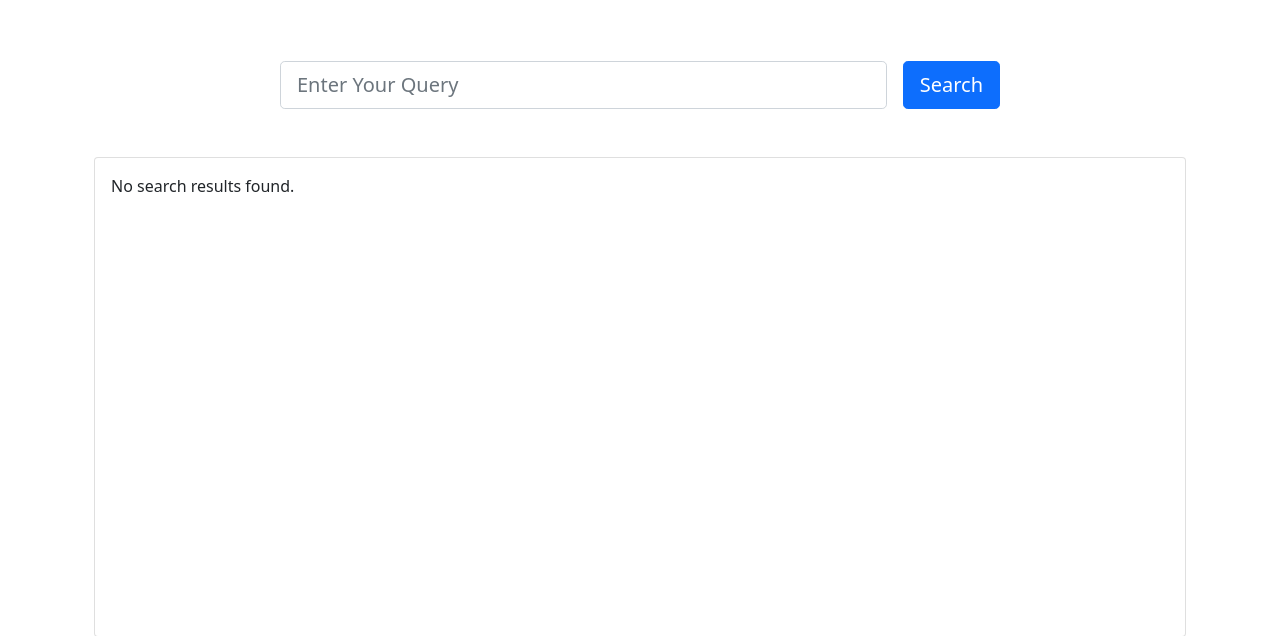
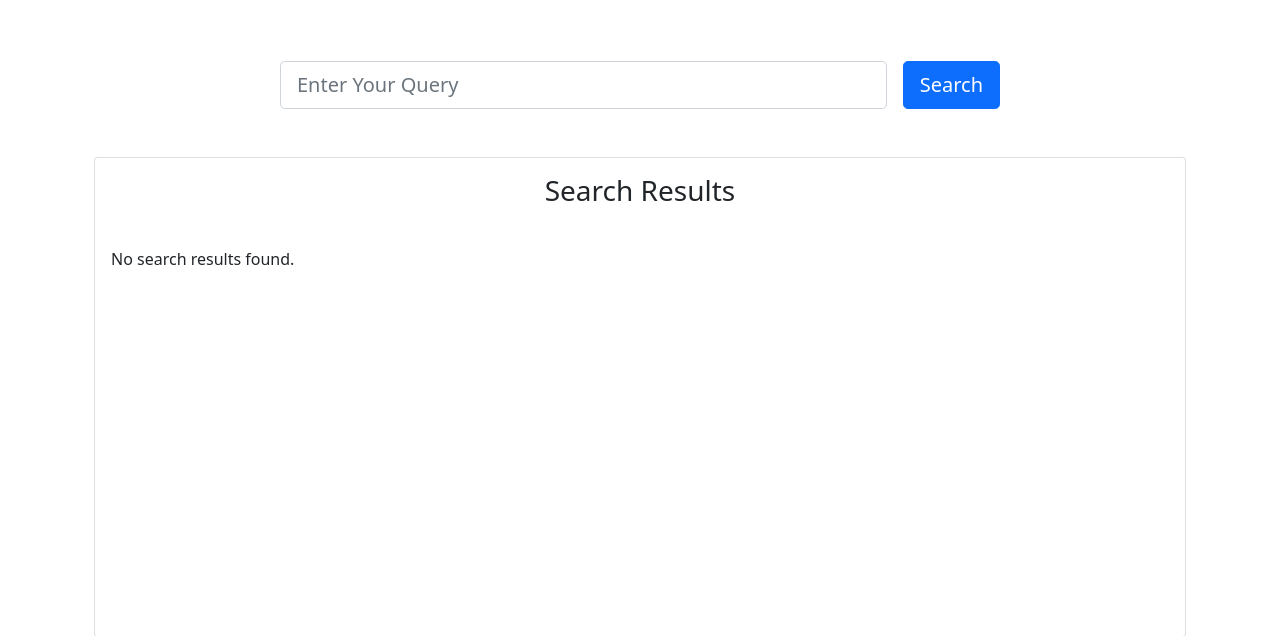
Before and after one commit to BerkleySitterson/ITSC4155_MDSp24_Group2, a Django app: a page that uses src/templates/home.html in a window 1280 px wide. Shown: the part 299-935 px from the top of the page. Run offline with Django 5.2, Linux system fonts and the light colour scheme.

Commit message:
minor changes to search results container.

```diff
--- a/src/templates/home.html
+++ b/src/templates/home.html
@@ -15,9 +15,10 @@
 
     <!-- Container for search results -->
     <div class="card mt-5" style="height: 60vh;"> <!-- Adjust the height as needed -->
+        <div class="mb-3"></div> <!-- Add whitespace -->
+        <h3 class="text-center mb-4">Search Results</h3>
         <div class="card-body" style="overflow-y: auto;">
             {% if search_results %}
-                <h3>Search Results:</h3>
                 <ul class="list-group">
                     {% for result in search_results %}
                         <li class="list-group-item">{{ result }}</li>
--- a/src/views.py
+++ b/src/views.py
@@ -13,7 +13,7 @@ from django.contrib.sessions.backends.db import SessionStore
 
 querySet = []
 
-openai_api_key = 'sk-proj-T5MdITRYJWdyWWwvSFzkT3BlbkFJxvaLobavoUYGFT8CmC3D'
+openai_api_key = 'API KEY HERE'
 openai.api_key = openai_api_key
 
 chatbot = OpenAI(api_key=openai_api_key)
```
Also changed, not shown: db.sqlite3.
